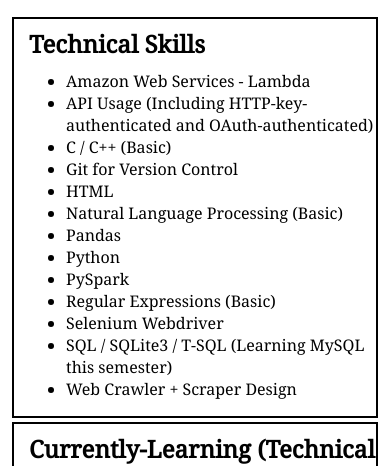
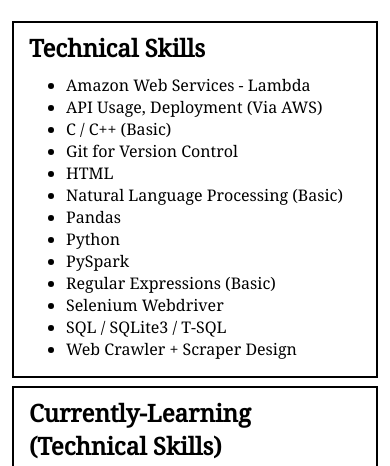
Before and after one commit to gitgravy97/msd_si339_responsive_hw, a plain HTML site: page p4_skills.html in a window 390 px wide. Shown: the part 390-856 px from the top of the page. Drawn offline with Linux system fonts and the light colour scheme.

Commit message:
P4 layout alteration, responsive

```diff
--- a/css/stylish.css
+++ b/css/stylish.css
@@ -160,18 +160,50 @@
 }
 
 .p4-pane h2 {
-    padding: 0px;
     padding-top: 8px;
+    padding-bottom: 0px;
     padding-left: 5px;
+    padding-right: 5px;
     margin: 0px;
 }
 
 .p4-pane ul {
+    padding-top: 0px;
     padding-left: 40px;
-    padding-top: 0px;
+    padding-right: 10px;
     margin-left: 2px;
     margin-top: 10px;
 }
+
+#flex-container-skills {
+    display: flex;
+    flex-direction: row;
+}
+
+@media only screen and (min-width: 910px){
+    #flex-container-skills {
+        display: flex;
+        flex-direction: row;
+    }
+}
+@media only screen and (max-width: 909px){
+    #flex-container-skills {
+        display: flex;
+        flex-direction: column;
+    }
+}
+
+/*@media only screen and (max-width: 999px){
+    .grid-container-gallery{
+        display: grid;
+        grid-template-columns: auto auto auto;
+        grid-gap: 2px;
+    }
+    .grid-container-gallery img {
+        width:100%;
+        height: auto;
+    }
+}*/
 /*==================================================*/
 
 /*========== P6 / Gallery Code - Ft. Responsive ==========*/
--- a/p4_skills.html
+++ b/p4_skills.html
@@ -36,11 +36,12 @@
 
     <main id="content">
 
+        <div id="flex-container-skills">
         <div class="p4-pane">
         <h2>Technical Skills</h2>
         <ul>
             <li>Amazon Web Services - Lambda</li>
-            <li>API Usage (Including HTTP-key-authenticated and OAuth-authenticated)</li>
+            <li>API Usage, Deployment (Via AWS)</li>
             <li>C / C++ (Basic)</li>
             <li>Git for Version Control</li>
             <li>HTML</li>
@@ -50,7 +51,7 @@
             <li>PySpark</li>
             <li>Regular Expressions (Basic)</li>
             <li>Selenium Webdriver</li>
-            <li>SQL / SQLite3 / T-SQL (Learning MySQL this semester)</li>
+            <li>SQL / SQLite3 / T-SQL</li>
             <li>Web Crawler + Scraper Design</li>
         </ul>
         </div>
@@ -78,6 +79,7 @@
             <li>Written Communication</li>
         </ul>
         </div>
+        </div> <!-- End of Skills Flex Pane -->
 
         <div class="p4-pane">
         <h2>Interests & Hobbies</h2>
```
